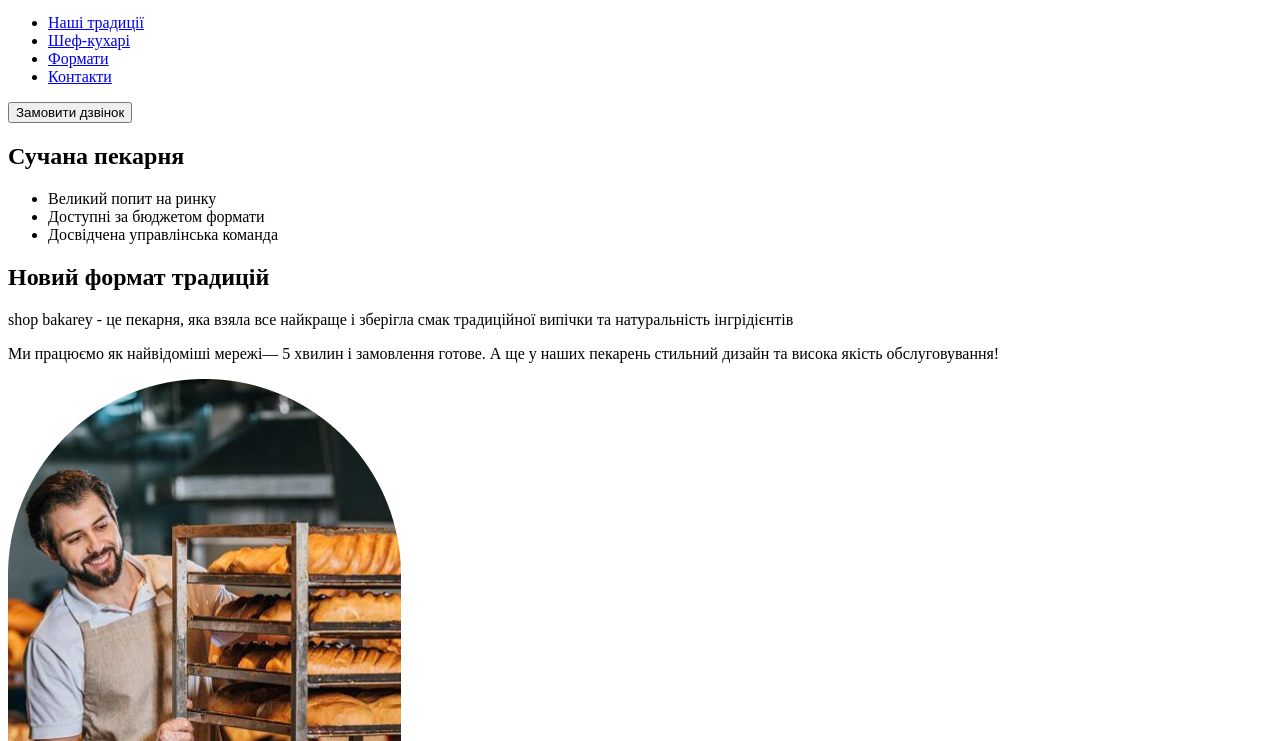
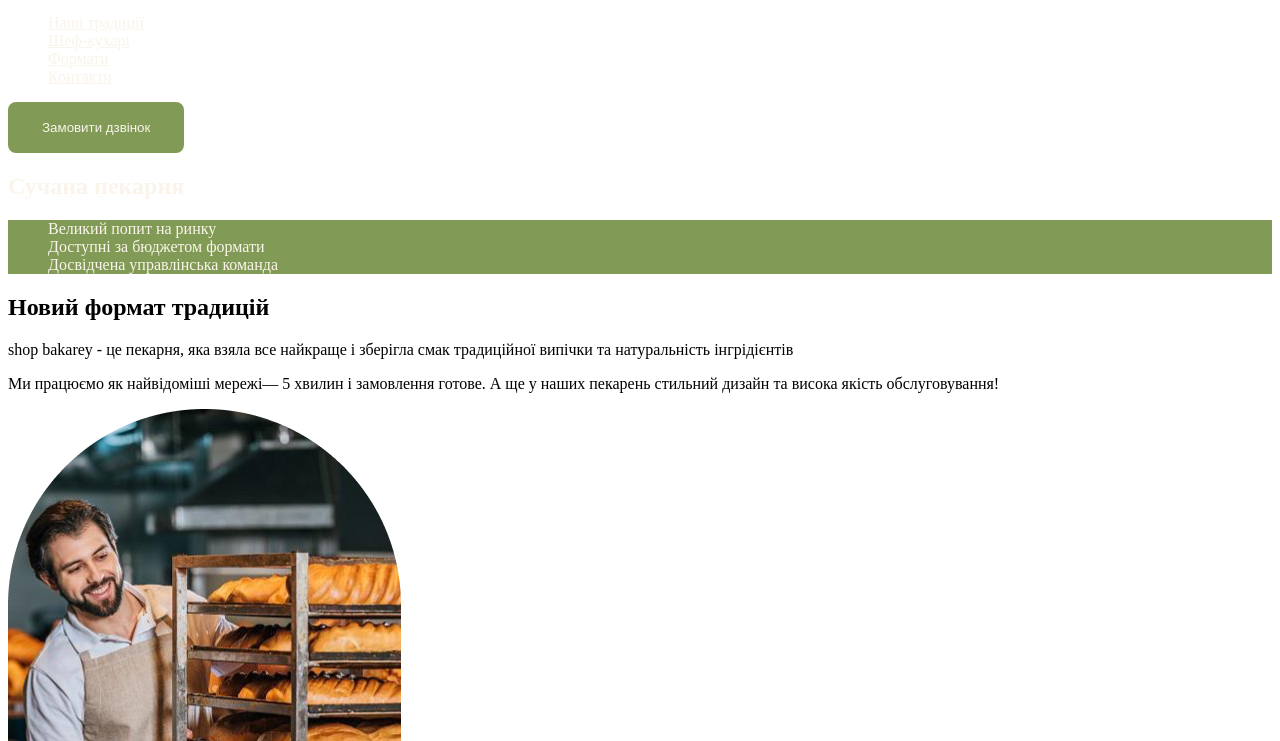
Before and after one commit to zazkin/genius-test, a plain HTML site: page index.html in a window 1280 px wide. Shown: the part 59-800 px from the top of the page. Drawn offline with Linux system fonts and the light colour scheme.

Commit message:
Add files via upload

```diff
--- /dev/null
+++ b/css/style.css
@@ -0,0 +1,45 @@
+ul{
+    list-style-type: none;
+}
+
+.button {
+width: 238;
+height: 59;
+border-radius: 8px;
+border-width: 2px;
+padding-top: 16px;
+padding-right: 32px;
+padding-bottom: 16px;
+padding-left: 32px;
+gap: 10px;
+opacity: 1;
+background-color: rgba(129, 155, 87, 1);
+border: 2px solid rgba(129, 155, 87, 1);
+color: rgba(250, 244, 234, 1);
+cursor: pointer;
+}
+
+.button:hover {
+    background-color: transparent;
+    color: rgba(129, 155, 87, 1);
+}
+
+.link {
+    color: rgba(250, 244, 234, 1);
+}
+.link:hover {
+    color: rgba(129, 155, 87, 1);
+}
+
+.hero-title {
+    color: rgba(250, 244, 234, 1);
+}
+
+.hero-title:hover {
+    color: rgba(129, 155, 87, 1);
+}
+
+.advantages-list{
+    background-color: rgba(129, 155, 87, 1);
+    color: rgba(250, 244, 234, 1) ;
+}
--- a/index.html
+++ b/index.html
@@ -1,32 +1,35 @@
 <!DOCTYPE html>
 <html lang="uk">
+
 <head>
     <meta charset="UTF-8">
     <meta name="viewport" content="width=device-width, initial-scale=1.0">
     <title>Сучасна пекарня</title>
+    <link rel="stylesheet" href="./css/style.css" />
 </head>
+
 <body>
     <header>
         <nav>
             <a href="./index.html">
-               <img src="./Images/logo.svg" alt="Логотип пекарні" >
+                <img src="./Images/logo.svg" alt="Логотип пекарні">
             </a>
             <ul>
-                <li><a href="#traditions">Наші традиції</a></li>
-                <li><a href="#chefs">Шеф-кухарі</a></li>
-                <li><a href="#formats">Формати</a></li>
-                <li><a href="#contacts">Контакти</a></li>
+                <li><a class="link" href="#traditions">Наші традиції</a></li>
+                <li><a class="link" href="#chefs">Шеф-кухарі</a></li>
+                <li><a class="link" href="#formats">Формати</a></li>
+                <li><a class="link" href="#contacts">Контакти</a></li>
             </ul>
 
         </nav>
-        <button type="button">Замовити дзвінок </button>
+        <button class="button" type="button">Замовити дзвінок </button>
     </header>
     <main>
         <section>
-        <h1>Сучана пекарня</h1>
+            <h1 class="hero-title">Сучана пекарня</h1>
         </section>
         <section id="traditions">
-        <ul>
+            <ul class="advantages-list">
                 <li>Великий попит на ринку</li>
                 <li>Доступні за бюджетом формати</li>
                 <li>Досвідчена управлінська команда</li>
@@ -37,54 +40,62 @@
             <p>Ми працюємо як найвідоміші мережі—
                 <span>5 хвилин і замовлення готове</span>.
                 А ще у наших пекарень стильний дизайн
-        та висока якість обслуговування!</p>
+                та висока якість обслуговування!
+            </p>
             <img src="./Images/Baker.jpg" alt="Пекар чоловік">
         </section>
         <section id="chefs">
             <h2>Нащі найкращі шеф-кухарі</h2>
             <ul>
-            <li><article>
+                <li>
+                    <article>
                         <h3>Настя</h3>
                         <p>Привіт, я Настя!</p>
                         <p>Вже 10 років, я свтілюю
                             у життя цікаві та смачні ідеї.</p>
                         <p>Я випічу для вас
                             найсмачніщі вироби!</p>
-            </article></li>
-            <li><article>
+                    </article>
+                </li>
+                <li>
+                    <article>
                         <h3>Влад</h3>
                         <p>Привіт, я Влад!</p>
-                <p>Мій кодитерський стаж вже 18 років.SHOP BEKERY - це наша любов, з якою ми ділимось кожен раз з Вами через нашу
+                        <p>Мій кодитерський стаж вже 18 років.SHOP BEKERY - це наша любов, з якою ми ділимось кожен раз
+                            з Вами через нашу
                             випічку!</p>
                         <p>Я зроблю для вас унікальну начинку на будь який смак!</p>
-            </article></li>
+                    </article>
+                </li>
             </ul>
 
         </section>
         <section id="formats">
             <h2>Формати</h2>
             <ul>
-            <li><article>
+                <li>
+                    <article>
                         <h3 lang="en">Walrus</h3>
-            </article></li>
-            <li><article>
+                    </article>
+                </li>
+                <li>
+                    <article>
                         <h3 lang="en">Horseshoe</h3>
-            </article></li>
-            <li><article>
+                    </article>
+                </li>
+                <li>
+                    <article>
                         <h3 lang="en">Handleabar</h3>
-            </article></li>
+                    </article>
+                </li>
             </ul>
         </section>
-    <section id="contacts"  >
+        <section id="contacts">
             <h2>Приєднуйтесь до мережі пекарень</h2>
         </section>
         <iframe
             src="https://www.google.com/maps/embed?pb=!1m18!1m12!1m3!1d5080.327257819747!2d30.4912733!3d50.4566776!2m3!1f0!2f0!3f0!3m2!1i1024!2i768!4f13.1!3m3!1m2!1s0x40d4ce637c006b2d%3A0xaf86385f19996ff0!2z0YPQuy4g0KHQtdGH0LXQstGL0YUg0KHRgtGA0LXQu9GM0YbQvtCyLCA1NCwg0JrQuNC10LIsIDAyMDAw!5e0!3m2!1sru!2sua!4v1783348989928!5m2!1sru!2sua"
-        width="605"
-        height="595"
-        allowfullscreen=""
-        loading="lazy"
-        referrerpolicy="strict-origin-when-cross-origin">
+            width="605" height="595" allowfullscreen="" loading="lazy" referrerpolicy="strict-origin-when-cross-origin">
         </iframe>
     </main>
     <footer>
@@ -93,10 +104,10 @@
                 <img src="./Images/logo.svg" alt="Логотип пекарні">
             </a>
             <ul>
-            <li><a href="">Наші традиції</a></li>
-            <li><a href="">Шеф-кухарі</a></li>
-            <li><a href="">Формати</a></li>
-            <li><a href="">Контакти</a></li>
+                <li><a href="#traditions">Наші традиції</a></li>
+                <li><a href="#chefs">Шеф-кухарі</a></li>
+                <li><a href="#formats">Формати</a></li>
+                <li><a href="#contacts">Контакти</a></li>
             </ul>
             <address>
                 <li><a href="tel:+380960000007">+ 38 (096) 000 00 07</a></li>
@@ -109,7 +120,7 @@
                 <li><a href="">
                         <!--social media icons-->
                     </a></li>
-                <a href=""target="_blank">
+                <a href="" target="_blank">
                     Політика конфіденційності
                 </a>
                 <p>© 2022 Дані захищені</p>
@@ -117,4 +128,5 @@
         </nav>
     </footer>
 </body>
+
 </html>
```
Lines whose indentation alone changed are shown as unchanged.
